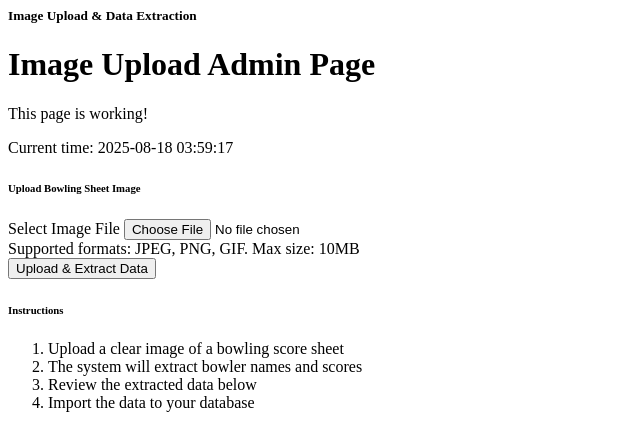
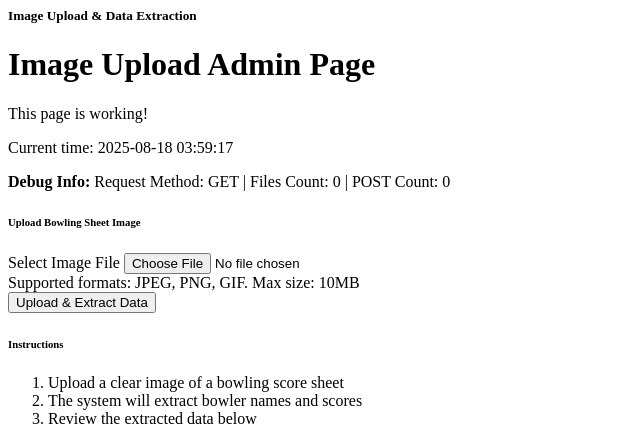
Before and after one commit to itopsa/if-lab, a PHP site: page /pages/image_upload_admin.php in a window 1280 px wide. Shown: the top 429 px of the page, without its empty margins (0-640 px from the left). Run offline with PHP 8.4, Linux system fonts and the light colour scheme.

Commit message:
update textract 7

```diff
--- a/web/pages/image_upload_admin.php
+++ b/web/pages/image_upload_admin.php
@@ -1,6 +1,23 @@
 <?php
+require_once '../config.php';
+
 // Simple test - no includes, no complex logic
 echo "<!-- Starting image upload page -->";
+
+// Basic file upload handling
+$upload_message = '';
+
+if ($_SERVER['REQUEST_METHOD'] === 'POST') {
+    echo "<!-- POST request detected -->";
+
+    if (isset($_FILES['bowling_image'])) {
+        echo "<!-- File upload detected -->";
+        $upload_message = '<div class="alert alert-success">File upload detected! Processing will be added next.</div>';
+    } else {
+        echo "<!-- No file uploaded -->";
+        $upload_message = '<div class="alert alert-warning">No file was uploaded. Please select a file and try again.</div>';
+    }
+}
 ?>
 
 <div class="container-fluid">
@@ -16,6 +33,16 @@ echo "<!-- Starting image upload page -->";
                     <h1>Image Upload Admin Page</h1>
                     <p>This page is working!</p>
                     <p>Current time: <?php echo date('Y-m-d H:i:s'); ?></p>
+
+                    <!-- Debug info -->
+                    <div class="alert alert-info">
+                        <strong>Debug Info:</strong>
+                        Request Method: <?php echo $_SERVER['REQUEST_METHOD']; ?> |
+                        Files Count: <?php echo count($_FILES); ?> |
+                        POST Count: <?php echo count($_POST); ?>
+                    </div>
+
+                    <?php echo $upload_message; ?>
 
                     <!-- Simple upload form -->
                     <div class="row">
```
